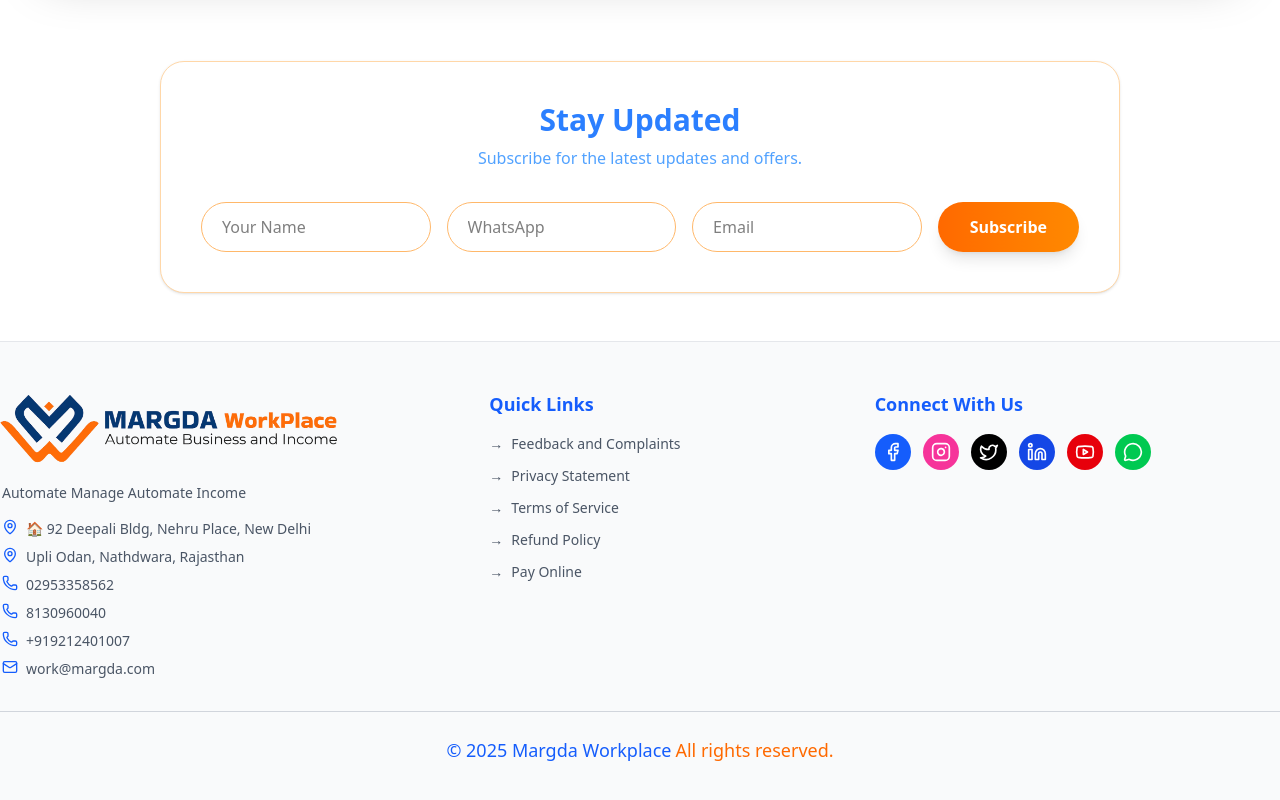
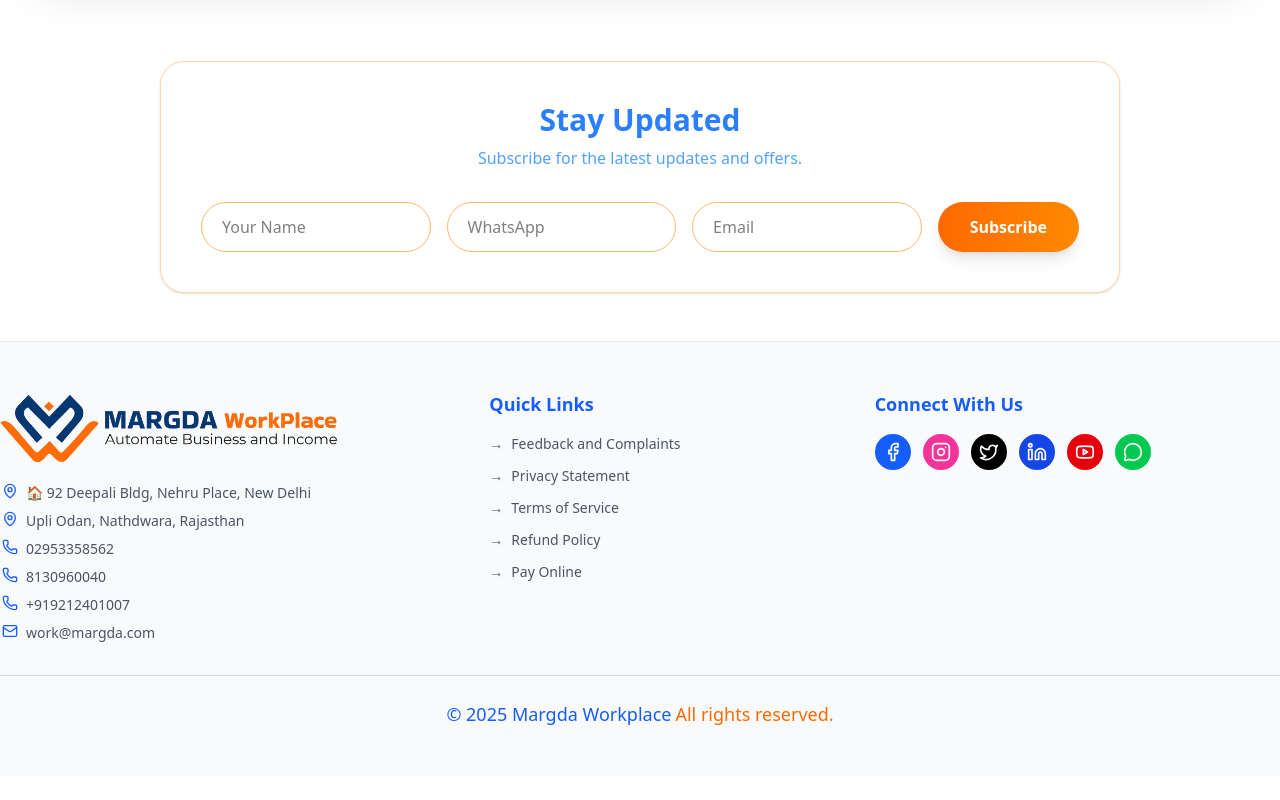
Before and after one commit to margda-workplace/margda, a Next.js app: page / in a window 1280 px wide. Shown: the part 3759-4559 px from the top of the page. After the commit the page ends 4535 px from the top, so only its background shows below. Built offline with nearby package versions, Linux system fonts and the light colour scheme.

Commit message:
Removed extra text from footer

```diff
--- a/src/app/components/footer.js
+++ b/src/app/components/footer.js
@@ -18,9 +18,7 @@ export default function Footer() {
           {/* Column 1 - Company Info */}
           <div className="space-y-4 lg:mx-[-30px]">
             <img src="logo.webp" alt="Margda Logo" className="h-auto w-max mx-[-40px]" />
-            <p className="text-sm text-gray-600">
-              Automate Manage Automate Income
-            </p>
+
             <div className="text-sm text-gray-600 space-y-2">
               <div className="flex gap-2">
                 <MapPin className="w-4 h-4 text-blue-600 flex-shrink-0" />
```
